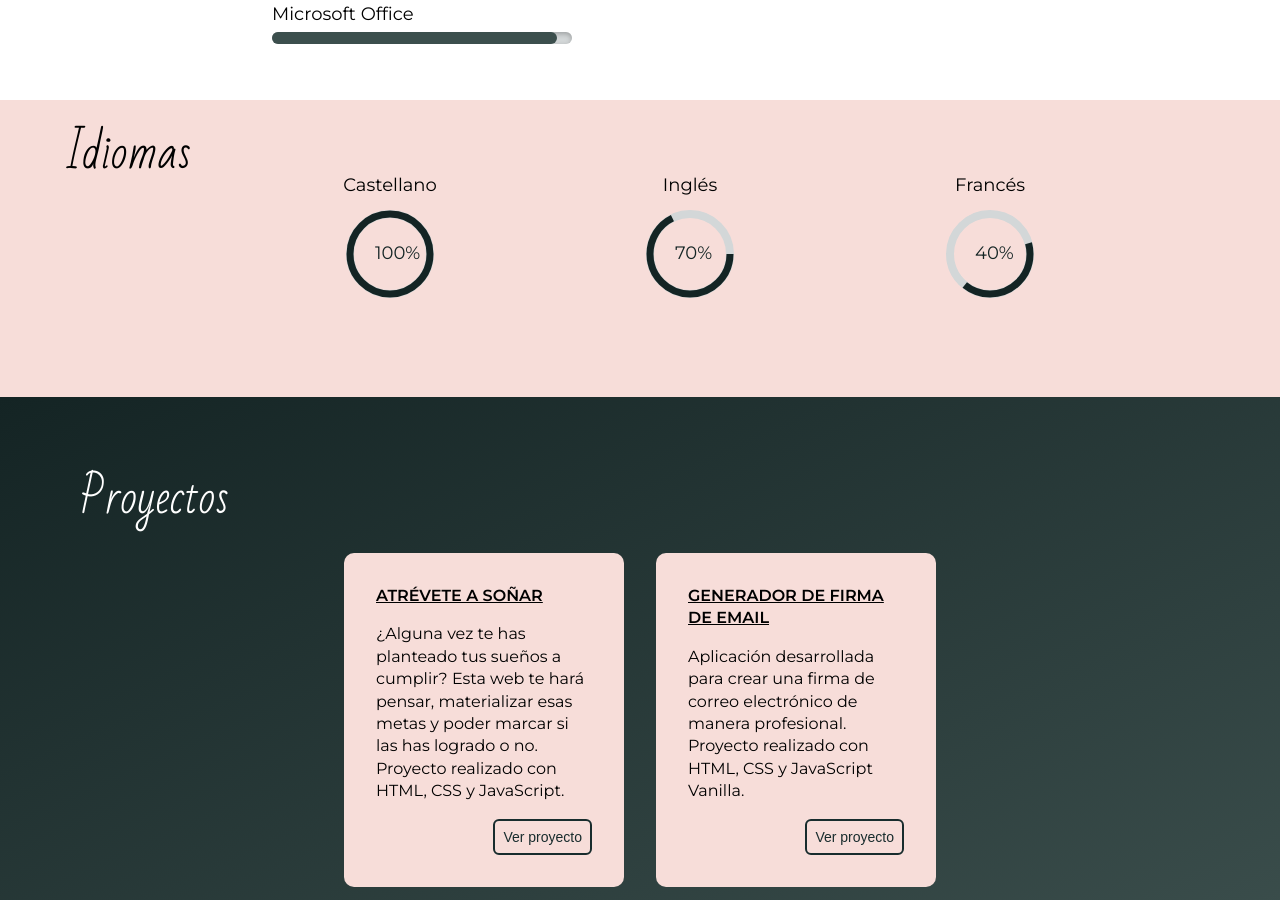
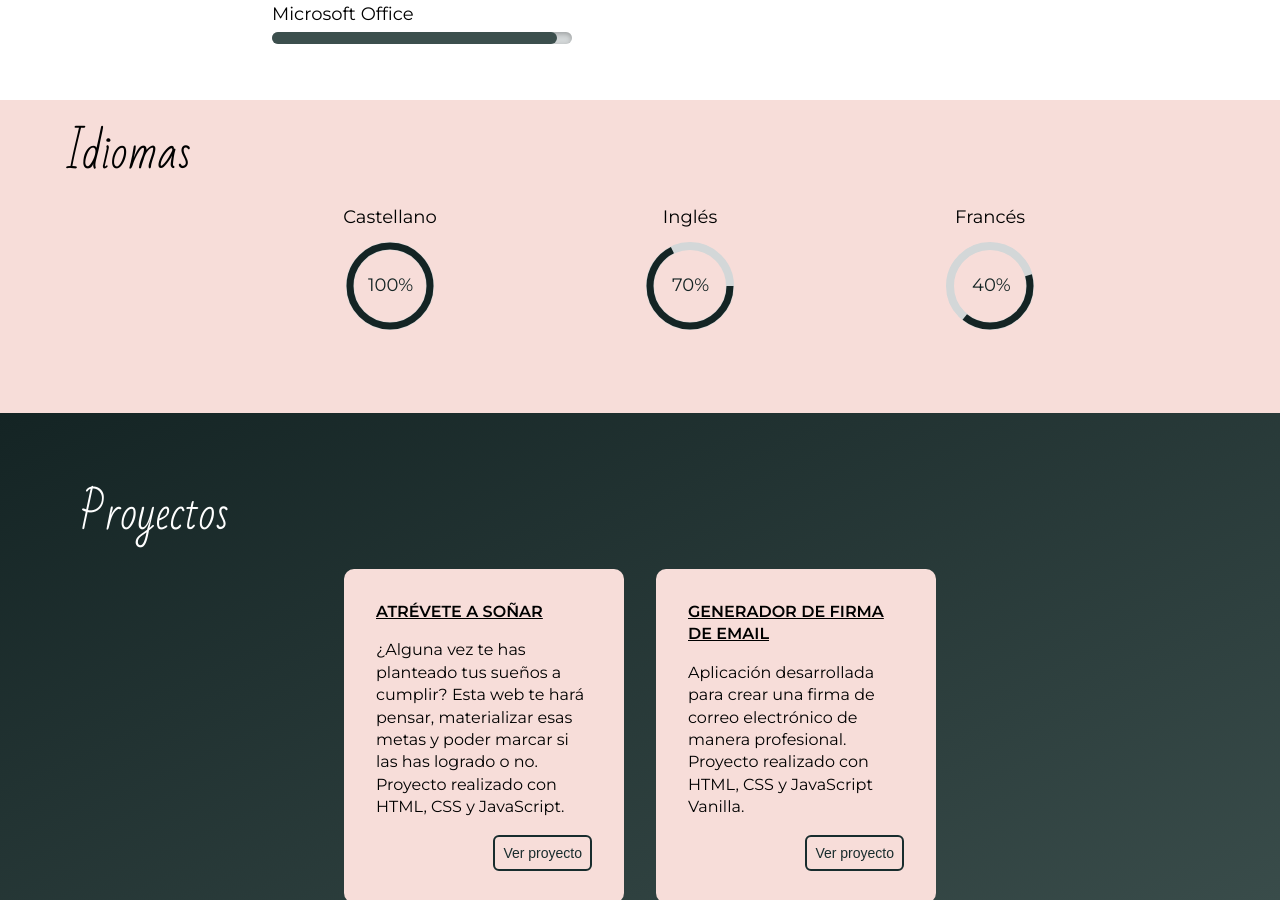
Before and after one commit to mdmperez/mdmperez.github.io, a plain HTML site: page index.html in a window 1280 px wide. Shown: the part 3039-3939 px from the top of the page. Drawn offline with Linux system fonts and the light colour scheme.

Commit message:
changes padding

```diff
--- a/css/styles.css
+++ b/css/styles.css
@@ -787,7 +787,7 @@ progress[value]::-webkit-progress-value {
 #language {
 	display: flex;
 	flex-direction: column;
-	padding-bottom: 3rem;
+	padding-bottom: 2rem;
 	background-color: var(--color-main);
 }
 
@@ -805,6 +805,7 @@ progress[value]::-webkit-progress-value {
 	align-items: center;
 	max-width: 800px;
 	margin: 0 auto;
+	padding-top: 2rem;
 	font-family: var(--default-ff);
 }
 
--- a/index.html
+++ b/index.html
@@ -275,7 +275,7 @@
                                   stroke-dashoffset="60"
                                   stroke-width="7">
                           </circle>
-                          <text x="45" y="65" fill="#142424">100%</text>
+                          <text x="38" y="65" fill="#142424">100%</text>
                         </svg>
                     </section>
 
@@ -295,7 +295,7 @@
                                   stroke-dashoffset="60"
                                   stroke-width="7">
                           </circle>
-                          <text x="45" y="65" fill="#142424">70%</text>
+                          <text x="42" y="65" fill="#142424">70%</text>
                         </svg>
                       </section>
 
@@ -315,7 +315,7 @@
                                   stroke-dashoffset="60"
                                   stroke-width="7">
                           </circle>
-                          <text x="45" y="65" fill="#142424">40%</text>
+                          <text x="42" y="65" fill="#142424">40%</text>
                         </svg>
                     </section>
 
```
